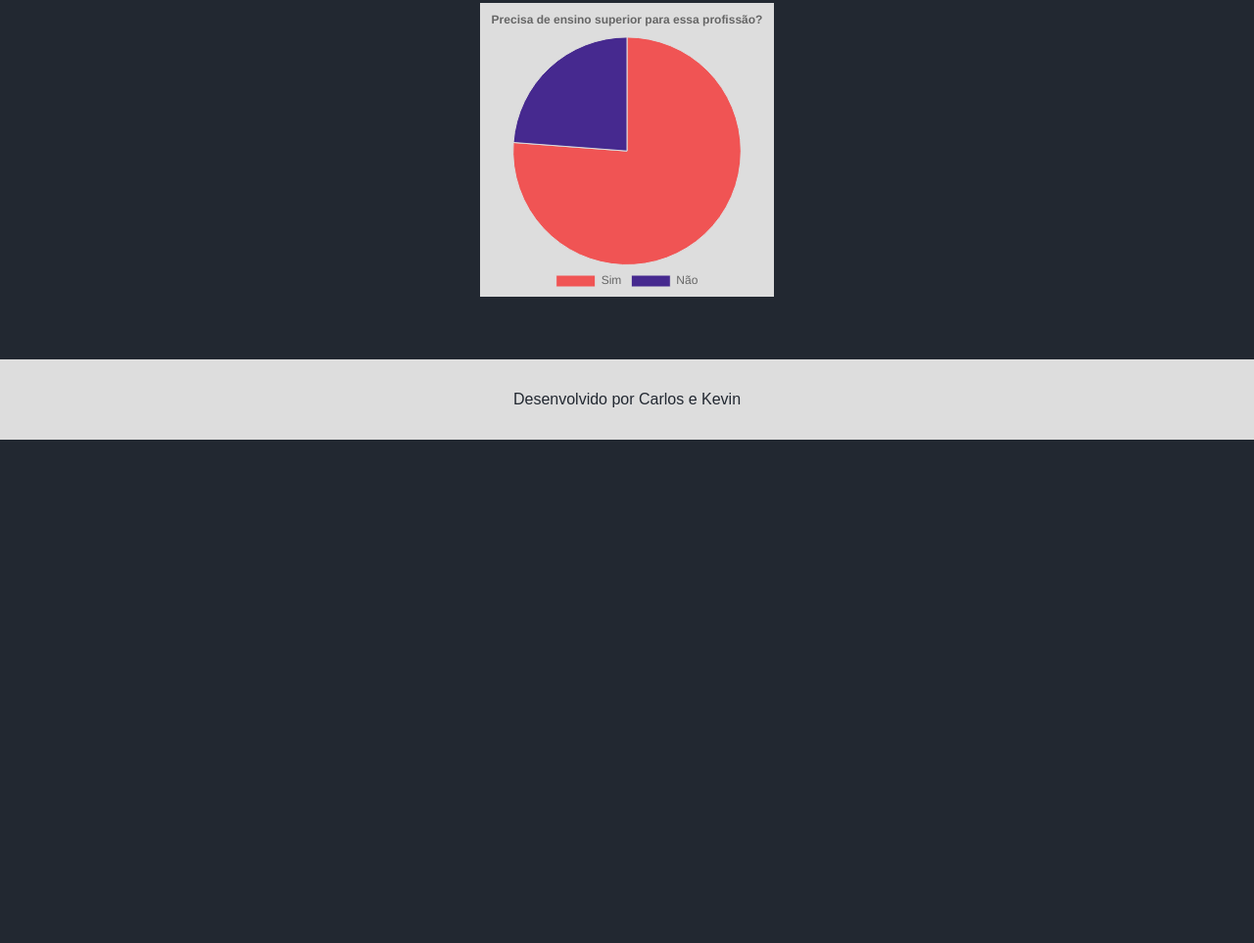
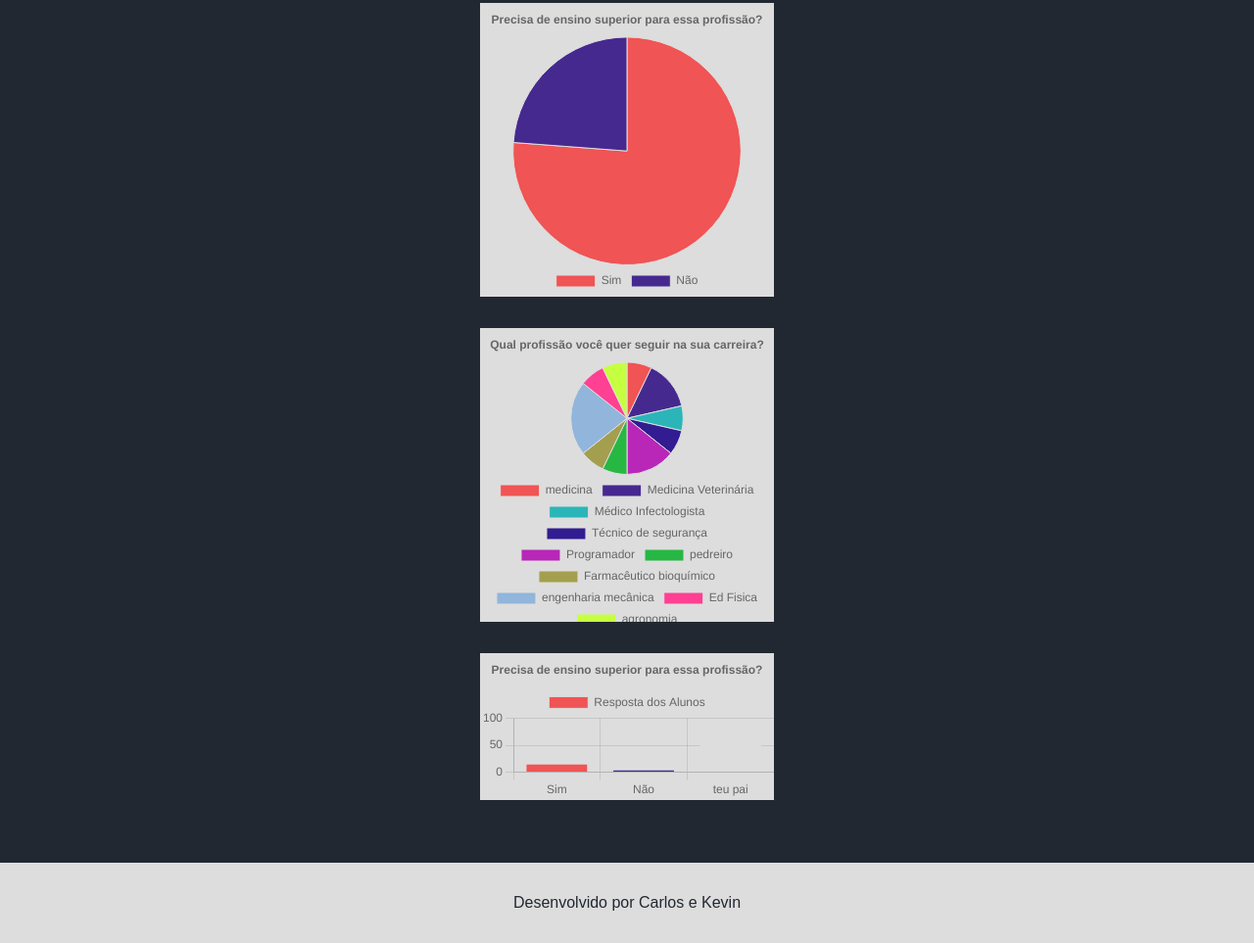
Before and after one commit to Kevin6969696969/Grafics-XD, a plain HTML site: page index.html in a window 1280 px wide. Shown: the part 794-1757 px from the top of the page at 98% size. Before the commit the page ends 1243 px from the top, so only its background shows below. Drawn offline with nearby package versions, Linux system fonts and the light colour scheme.

Commit message:
Add files via upload

```diff
--- a/graficos.js
+++ b/graficos.js
@@ -1,3 +1,63 @@
+// Gráfico de Barra1
+const ctxBarra1 = document.getElementById('graficoBarra1').getContext('2d');
+const graficoBarra1 = new Chart(ctxBarra1, {
+    type: 'pie',
+    data: {
+        labels: ['medicina', 'Medicina Veterinária', 'Médico Infectologista', 'Técnico de segurança', 'Programador', 'pedreiro', 'Farmacêutico bioquímico', 'engenharia mecânica', 'Ed Fisica', 'agronomia' ],
+        datasets: [{
+            label: 'Resposta dos Alunos',
+            data: [1, 2, 1, 1, 2, 1, 1, 3, 1, 1],
+            backgroundColor: [
+                '#F05454', '#46298f', '#2cb5b8', '#311c91', '#b827b8', '#27b844', '#a39f4e', '#91b5db', '#ff4093', '#c6ff40'
+            ],
+            borderColor: '#DDDDDD',
+            borderWidth: 1
+        }]
+    },
+    options: {
+        responsive: true,
+        plugins: {
+            legend: {
+                position: 'bottom'
+            },
+            title: {
+                display: true,
+                text: 'Qual profissão você quer seguir na sua carreira?'
+            }
+        }
+    }
+});
+
+// Gráfico de Barra2
+const ctxBarra2 = document.getElementById('graficoBarra2').getContext('2d');
+const graficoBarra2 = new Chart(ctxBarra2, {
+    type: 'bar',
+    data: {
+        labels: ['Sim', 'Não', 'teu pai'],
+        datasets: [{
+            label: 'Resposta dos Alunos',
+            data: [16, 5, 69],
+            backgroundColor: [
+                '#F05454', '#46298f', '#DDDDDD', '#222831'
+            ],
+            borderColor: '#DDDDDD',
+            borderWidth: 1
+        }]
+    },
+    options: {
+        responsive: true,
+        plugins: {
+            legend: {
+                position: 'top'
+            },
+            title: {
+                display: true,
+                text: 'Precisa de ensino superior para essa profissão?'
+            }
+        }
+    }
+});
+
 // Gráfico de Pizza 1
 const ctxPizza1 = document.getElementById('graficoPizza1').getContext('2d');
 const graficoPizza1 = new Chart(ctxPizza1, {
--- a/index.html
+++ b/index.html
@@ -16,6 +16,8 @@
                 <canvas id="graficoPizza1"></canvas> <!--graficos Pizza1-->
                 <canvas id="graficoPizza2"></canvas> <!--graficos Pizza2-->
                 <canvas id="graficoPizza3"></canvas> <!--graficos Pizza3-->
+                <canvas id="graficoBarra1"></canvas> <!--graficos Barra1-->
+                <canvas id="graficoBarra2"></canvas> <!--graficos Barra2-->
             </section>
         </main>
         <footer>
```
Also changed, not shown: 1 other file.
